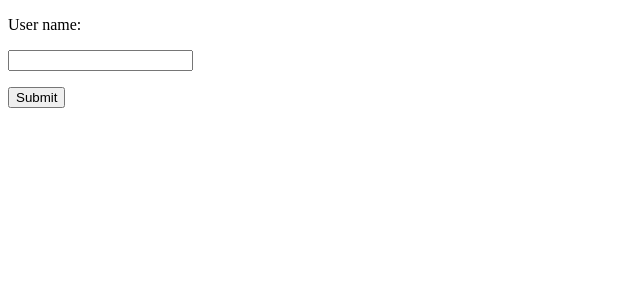
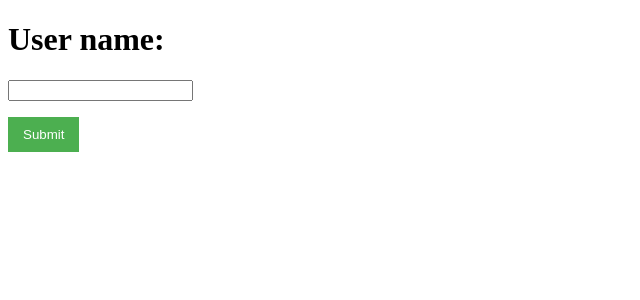
Before and after one commit to Ektomorphine/gistApi, an Angular app: page / in a window 1280 px wide. Shown: the top 300 px of the page, without its empty margins (0-640 px from the left). Built offline with nearby package versions, Linux system fonts and the light colour scheme.

Commit message:
Add some CSS

```diff
--- a/src/app/app.component.css
+++ b/src/app/app.component.css
@@ -0,0 +1,14 @@
+.button_green {
+
+  background-color: #4caf50;
+  border: none;
+  padding: 10px 15px;
+  display: inline-block;
+  color: white;
+  transition: 0.3s;
+}
+
+.button_green:hover {
+  padding: 10px 20px;
+
+}
--- a/src/app/app.component.html
+++ b/src/app/app.component.html
@@ -1,26 +1,15 @@
+
 <form>
-<p>User name:</p>
+<h1>User name:</h1>
     <input type="text" name="username" [(ngModel)]="user" >
-    <p><button (click)="getUser(user)">Submit</button></p>
+    <p><button class="button_green" (click)="getUser(user)">Submit</button></p>
 
 </form>
 
 
 <div *ngFor=" let item of dataGist" >
-    {{item.gistName}}<br> {{item.rawUrl}} <br>
+    File name:{{item.gistName}}<br>
+    <p><a href="{{item.rawUrl}}"><button class="button_green">Open file</button></a></p><br>
+    Comments of gist
     <ul> <li *ngFor="let comm of commBody"> {{comm}}</li></ul>
 </div>
-
-
-
-
-<!-- List of gist's
-<p *ngFor=" let file of files; let i = index ">
- {{i+1}}: {{file}}  <br>
-    <span *ngFor=" let urls of url; let z = index ">
-      <span *ngIf="  i == z ">
-       <a href="{{urls}}">Open gist</a>
-      </span>
-    </span>
-</p>
- !-->
```
